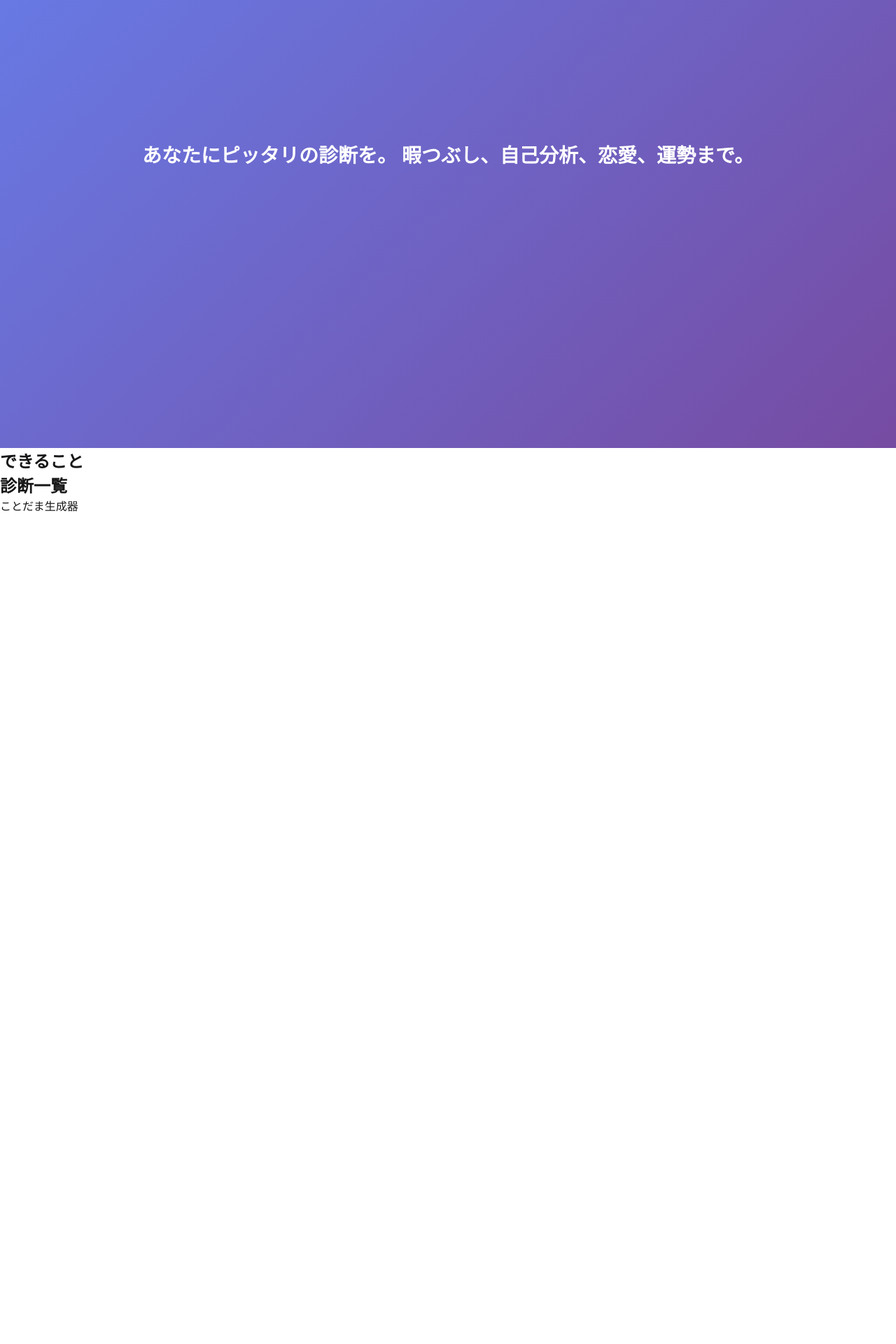
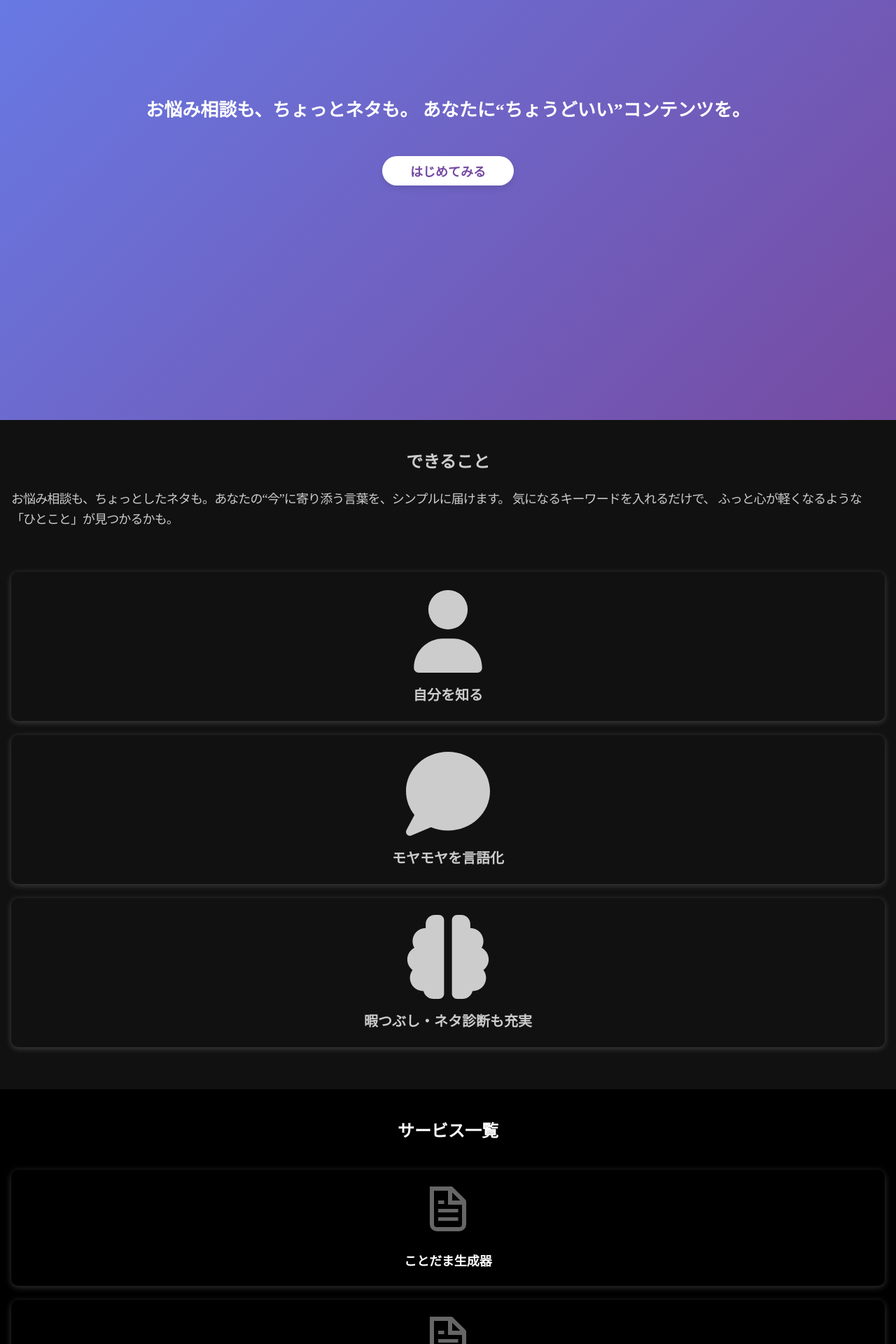
Before and after one commit to t-wtdon/kotodama, a Next.js app: page / in a window 1280 px wide. Shown: the part 200-2120 px from the top of the page at 70% size. Before the commit the page ends 934 px from the top, so only its background shows below. Built offline with nearby package versions, Linux system fonts and the light colour scheme; a web font is replaced by a local one.

Commit message:
トップの修正

```diff
--- a/package.json
+++ b/package.json
@@ -9,6 +9,9 @@
     "lint": "next lint"
   },
   "dependencies": {
+    "@fortawesome/fontawesome-svg-core": "^7.0.0",
+    "@fortawesome/free-solid-svg-icons": "^7.0.0",
+    "@fortawesome/react-fontawesome": "^0.2.3",
     "next": "15.4.5",
     "openai": "^5.11.0",
     "react": "19.1.0",
--- a/src/app/layout.tsx
+++ b/src/app/layout.tsx
@@ -2,6 +2,10 @@ import type { Metadata } from "next";
 import { Geist, Geist_Mono } from "next/font/google";
 import "./styles/index.scss";
 import "./styles/base.css";
+import "@fortawesome/fontawesome-svg-core/styles.css";
+import { config } from "@fortawesome/fontawesome-svg-core";
+
+config.autoAddCss = false;
 
 const geistSans = Geist({
   variable: "--font-geist-sans",
--- a/src/app/page.tsx
+++ b/src/app/page.tsx
@@ -1,30 +1,76 @@
 "use client";
 
+import Link from "next/link";
+import { FontAwesomeIcon } from "@fortawesome/react-fontawesome";
+import { faUser, faBrain, faComment } from "@fortawesome/free-solid-svg-icons";
+import Image from "next/image";
+
 const Home = () => {
-  const categories = [{ name: "kotodama", displayName: "ことだま生成器" }];
+  const categories = [
+    { name: "kotodama", displayName: "ことだま生成器" },
+    { name: "kotodama", displayName: "ことだま生成器" },
+  ];
 
   return (
     <main className="p-top">
       <section>
         <div className="p-top__mv">
-          <p className="p-top__mvText">
-            あなたにピッタリの診断を。 暇つぶし、自己分析、恋愛、運勢まで。
-          </p>
+          <div className="p-top__mvInner">
+            <p className="p-top__mvText">
+              お悩み相談も、ちょっとネタも。
+              あなたに“ちょうどいい”コンテンツを。
+            </p>
+
+            <button className="p-top__button">はじめてみる</button>
+          </div>
         </div>
       </section>
 
-      <section>
-        <h2>できること</h2>
-        <p></p>
+      <section className="p-top__features">
+        <h2 className="p-top__heading">できること</h2>
+        <p className="p-top__text">
+          お悩み相談も、ちょっとしたネタも。あなたの“今”に寄り添う言葉を、シンプルに届けます。
+          気になるキーワードを入れるだけで、
+          ふっと心が軽くなるような「ひとこと」が見つかるかも。
+        </p>
+
+        <ul className="p-top__featureList">
+          <li className="p-top__featureItem">
+            <FontAwesomeIcon icon={faUser} className="p-top__featureIcon" />
+            <p className="p-top__featureText">自分を知る</p>
+          </li>
+          <li className="p-top__featureItem">
+            <FontAwesomeIcon icon={faComment} className="p-top__featureIcon" />
+            <p className="p-top__featureText">モヤモヤを言語化</p>
+          </li>
+          <li className="p-top__featureItem">
+            <FontAwesomeIcon icon={faBrain} className="p-top__featureIcon" />
+            <p className="p-top__featureText">暇つぶし・ネタ診断も充実</p>
+          </li>
+        </ul>
       </section>
 
-      <section>
-        <h2>診断一覧</h2>
-        <ul>
+      <section className="p-top__service">
+        <h2 className="p-top__heading">サービス一覧</h2>
+        <ul className="p-top__serviceList">
           {categories.map((category, i) => (
-            <a key={i} href={`/quiz/${category.name}`}>
-              {category.displayName}
-            </a>
+            <li className="p-top__serviceItem" key={i}>
+              <Link
+                className="p-top__serviceLink"
+                href={`/quiz/${category.name}`}
+              >
+                <Image
+                  className="p-top__serviceImg"
+                  src="/file.svg"
+                  alt=""
+                  width={64}
+                  height={64}
+                />
+                <span className="p-top__serviceName">
+                  {category.displayName}
+                </span>
+              </Link>
+            </li>
           ))}
         </ul>
       </section>
--- a/src/app/styles/components/pages/_top.scss
+++ b/src/app/styles/components/pages/_top.scss
@@ -1,16 +1,111 @@
 .p-top {
+  // 共通
+  &__heading {
+    font-size: 24px;
+    font-weight: bold;
+    text-align: center;
+    margin-bottom: 24px;
+  }
+  &__text {
+    font-size: 18px;
+    line-height: 1.6;
+    letter-spacing: -0.05em;
+  }
+
+  // MVセクション
   &__mv {
-    padding: 20px;
-    background: linear-gradient(135deg, #667eea 0%, #764ba2 100%);
-  }
-  &__mvText {
     display: flex;
     align-items: center;
     justify-content: center;
+    padding: 20px 16px;
     height: 100vh;
-    font-size: 28px;
+    background: linear-gradient(135deg, #667eea 0%, #764ba2 100%);
+    box-sizing: border-box;
+  }
+  &__mvInner {
+    display: flex;
+    flex-direction: column;
+    align-items: center;
+  }
+  &__mvText {
+    font-size: 26px;
     font-weight: bold;
     color: #fff;
-    box-sizing: border-box;
+  }
+  &__button {
+    margin-top: 50px;
+    background: #fff;
+    color: #764ba2;
+    font-size: 18px;
+    font-weight: bold;
+    padding: 8px 40px;
+    border-radius: 9999px;
+    box-shadow: 0 4px 10px rgba(0, 0, 0, 0.1);
+    transition: all 0.3s ease;
+    border: none;
+    cursor: pointer;
+  }
+
+  // できることセクション
+  &__features {
+    position: relative;
+    background-color: #111;
+    color: #ccc;
+    padding: 40px 16px;
+    overflow: hidden;
+  }
+  &__featureList {
+    display: flex;
+    flex-direction: column;
+    gap: 20px 0;
+    list-style: none;
+    margin: 60px 0 20px;
+  }
+  &__featureItem {
+    width: 100%;
+    border-radius: 10px;
+    text-align: center;
+    padding: 24px 16px;
+    box-shadow: 0 2px 10px rgba(255, 255, 255, 0.2);
+  }
+  &__featureIcon {
+    font-size: 120px;
+  }
+  &__featureText {
+    font-size: 20px;
+    font-weight: bold;
+    margin-top: 16px;
+  }
+
+  // サービスセクション
+  &__service {
+    background-color: #000;
+    color: #fff;
+    padding: 40px 16px;
+  }
+  &__serviceList {
+    display: flex;
+    flex-direction: column;
+    gap: 20px;
+    list-style: none;
+    margin: 40px 0;
+  }
+  &__serviceItem {
+    width: 100%;
+    border-radius: 10px;
+    text-align: center;
+    padding: 24px 16px;
+    box-shadow: 0 2px 10px rgba(255, 255, 255, 0.2);
+  }
+  &__serviceLink {
+    width: 100%;
+  }
+  &__serviceImg {
+    width: 100%;
+    margin-bottom: 24px;
+  }
+  &__serviceName {
+    font-size: 18px;
+    font-weight: bold;
   }
 }
```
Also changed, not shown: 1 other file (tests, documents, lock files or other folders).
